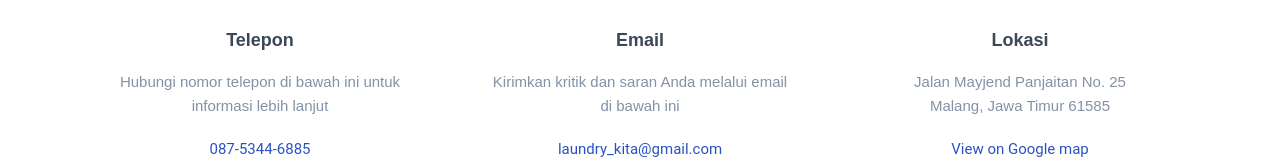
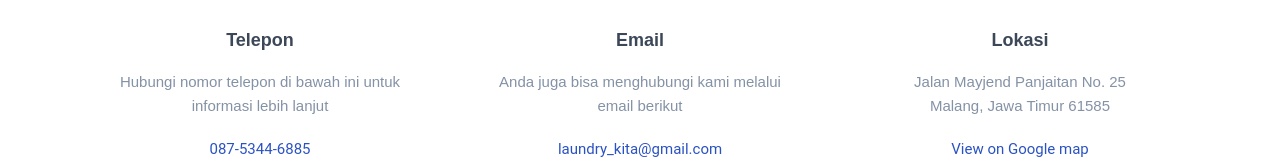
Before and after one commit to eksalailia/laundry-react-firestore, a React (Create React App) app: page /contact in a window 1280 px wide. Shown: the part 430-598 px from the top of the page. Built offline with nearby package versions, Linux system fonts and the light colour scheme.

Commit message:
edit halaman

```diff
--- a/src/frontend/Contact.js
+++ b/src/frontend/Contact.js
@@ -35,7 +35,7 @@ export class Contact extends Component {
 
                                     <div class="content mt-4 pt-2">
                                         <h5 class="mb-3">Email</h5>
-                                        <p class="text-muted">Kirimkan kritik dan saran Anda melalui email di bawah ini</p>
+                                        <p class="text-muted">Anda juga bisa menghubungi kami melalui email berikut</p>
                                         <a href="mailto:contact@example.com" class="link">laundry_kita@gmail.com</a>
                                     </div>
                                 </div>
```
Also changed, not shown: src/frontend/04.jpg (deleted), src/frontend/04.png (deleted).
